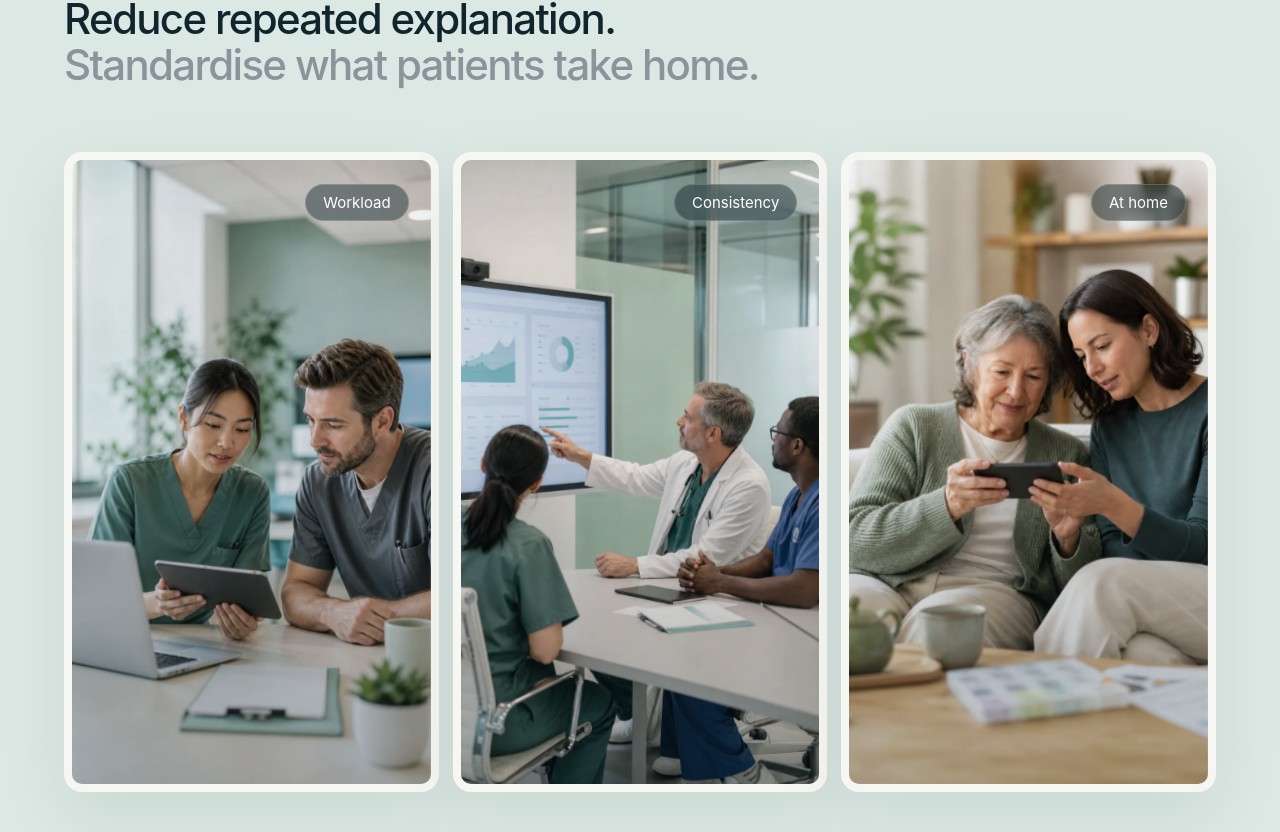
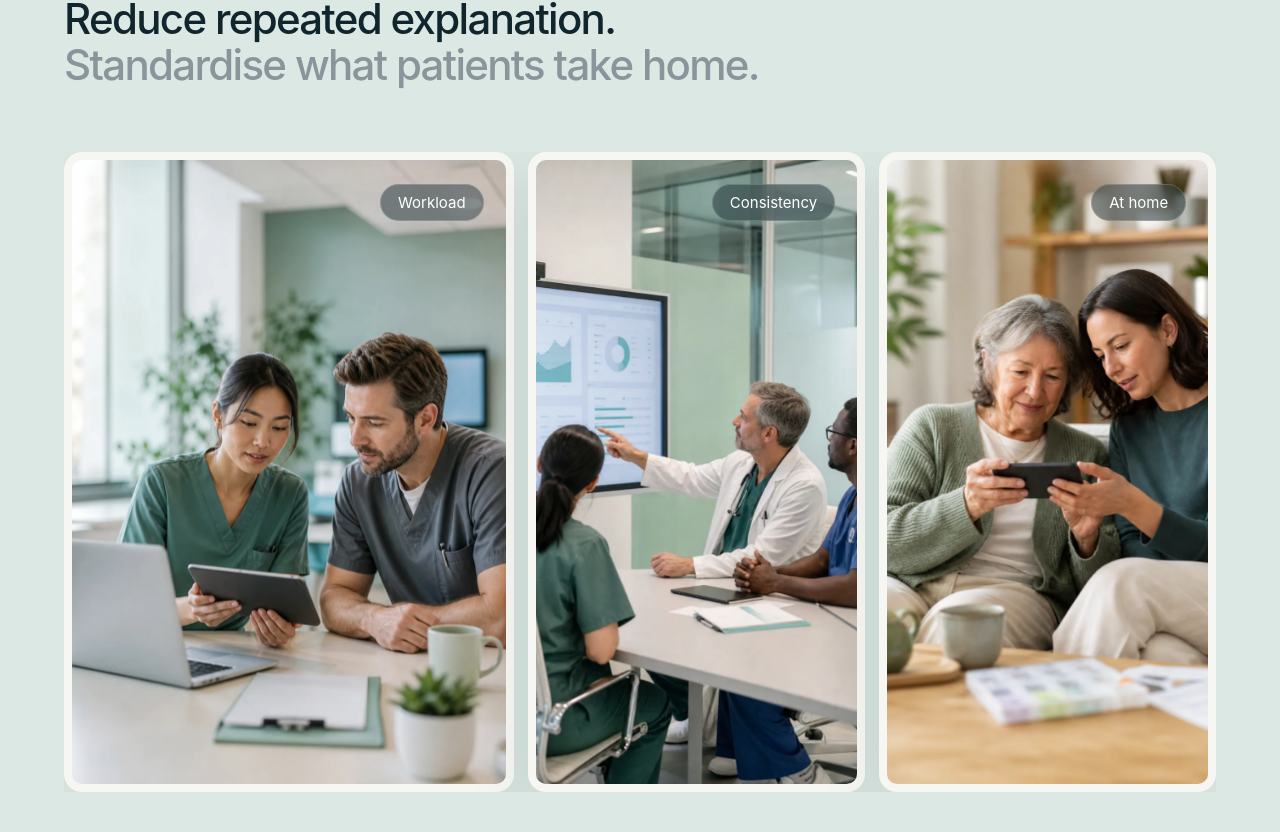
Before and after one commit to STV1222/Medivo-AI-Website, a Next.js app: page / in a window 1280 px wide. Shown: the part 9060-9892 px from the top of the page. Built offline with nearby package versions, Linux system fonts and the light colour scheme; a web font is replaced by a local one.

Commit message:
Smooth expanding healthcare cards

```diff
--- a/app/globals.css
+++ b/app/globals.css
@@ -181,16 +181,19 @@ button{font:inherit}
 .hospital-benefits{background:#dbe8e3;padding:11vw 5vw}
 .hospital-benefits-copy{margin-bottom:5vw}
 .hospital-benefits h2{margin:0;max-width:980px}
-.hospital-benefit-gallery{display:grid;grid-template-columns:repeat(3,minmax(0,1fr));gap:14px;min-height:min(54vw,640px)}
-.hospital-benefit-card{position:relative;min-width:0;overflow:hidden;border-radius:var(--radius);background:#f6f6f2;border:8px solid #f6f6f2;box-shadow:0 24px 70px rgba(16,37,44,.08);isolation:isolate;outline:0;transform:translateZ(0);transition:transform .3s ease,box-shadow .3s ease}
-.hospital-benefit-card:hover,.hospital-benefit-card:focus-within{transform:translate3d(0,-3px,0);box-shadow:0 28px 75px rgba(16,37,44,.12)}
-.benefit-image{position:absolute;inset:0;background-position:center;background-size:cover;filter:saturate(.92) contrast(.98);transform:scale(1.001) translateZ(0);transition:transform .65s cubic-bezier(.2,.7,.2,1),filter .35s ease;will-change:transform}
-.hospital-benefit-card:hover .benefit-image,.hospital-benefit-card:focus-within .benefit-image{transform:scale(1.035) translateZ(0);filter:saturate(1) contrast(1)}
-.hospital-benefit-card:after{content:"";position:absolute;inset:0;background:linear-gradient(180deg,rgba(16,37,44,.04),rgba(16,37,44,.08) 42%,rgba(16,37,44,.32));opacity:.82;transition:opacity .28s ease;z-index:1}
-.hospital-benefit-card:hover:after,.hospital-benefit-card:focus-within:after{opacity:.18}
+.hospital-benefit-gallery{display:flex;gap:14px;height:min(54vw,640px);min-height:560px;overflow:hidden;contain:layout paint}
+.hospital-benefit-card{position:relative;flex:1 1 0;min-width:0;overflow:hidden;border-radius:var(--radius);background:#f6f6f2;border:8px solid #f6f6f2;box-shadow:0 24px 70px rgba(16,37,44,.08);isolation:isolate;outline:0;transform:translateZ(0);transition:flex-grow .72s cubic-bezier(.16,1,.3,1),transform .34s ease;will-change:flex-grow,transform}
+.hospital-benefit-card:first-child{flex-grow:1.35}
+.hospital-benefit-gallery:hover .hospital-benefit-card{flex-grow:.82}
+.hospital-benefit-gallery:has(.hospital-benefit-card:focus-within) .hospital-benefit-card{flex-grow:.82}
+.hospital-benefit-card:hover,.hospital-benefit-card:focus-within{flex-grow:2.45;transform:translate3d(0,-3px,0)}
+.benefit-image{position:absolute;inset:0;background-position:center;background-size:cover;transform:scale(1.002) translateZ(0);transition:transform .85s cubic-bezier(.16,1,.3,1);will-change:transform;backface-visibility:hidden}
+.hospital-benefit-card:hover .benefit-image,.hospital-benefit-card:focus-within .benefit-image{transform:scale(1.035) translateZ(0)}
+.hospital-benefit-card:after{content:"";position:absolute;inset:0;background:linear-gradient(90deg,rgba(246,246,242,.95) 0%,rgba(246,246,242,.9) 47%,rgba(246,246,242,.28) 72%,rgba(16,37,44,.2) 100%);opacity:0;transform:translate3d(-18%,0,0);transition:opacity .34s ease,transform .62s cubic-bezier(.16,1,.3,1);z-index:1;pointer-events:none}
+.hospital-benefit-card:hover:after,.hospital-benefit-card:focus-within:after{opacity:1;transform:translate3d(0,0,0)}
 .benefit-pill{position:absolute;top:24px;right:22px;z-index:3;padding:11px 18px;border-radius:999px;background:rgba(16,37,44,.45);color:white;font-size:15px;line-height:1;backdrop-filter:blur(14px);-webkit-backdrop-filter:blur(14px);box-shadow:inset 0 0 0 1px rgba(255,255,255,.18)}
-.benefit-panel{position:absolute;left:22px;bottom:22px;z-index:2;width:min(calc(100% - 44px),440px);padding:28px;background:rgba(246,246,242,.95);border-radius:14px;box-shadow:0 22px 60px rgba(16,37,44,.16);transform:translate3d(-112%,0,0);opacity:0;transition:opacity .28s ease,transform .46s cubic-bezier(.2,.7,.2,1);will-change:transform}
-.hospital-benefit-card:hover .benefit-panel,.hospital-benefit-card:focus-within .benefit-panel{opacity:1;transform:translate3d(0,0,0)}
+.benefit-panel{position:absolute;left:34px;top:50%;z-index:2;width:min(78%,430px);padding:0;background:transparent;border-radius:0;box-shadow:none;transform:translate3d(-32px,-50%,0);opacity:0;transition:opacity .28s ease,transform .58s cubic-bezier(.16,1,.3,1);will-change:transform}
+.hospital-benefit-card:hover .benefit-panel,.hospital-benefit-card:focus-within .benefit-panel{opacity:1;transform:translate3d(0,-50%,0)}
 .benefit-panel h3{font-size:clamp(28px,3.2vw,46px);line-height:1.02;letter-spacing:var(--title-track);font-weight:480;margin:0 0 26px}
 .benefit-panel p{font-size:17px;line-height:1.55;color:#66757b;margin:0 0 42px}
 .benefit-panel a{display:inline-flex;align-items:center;justify-content:center;gap:16px;min-width:128px;padding:14px 21px;border-radius:999px;background:#132733;color:#fff;font-size:15px;font-weight:560}
@@ -308,7 +311,7 @@ to{opacity:1;transform:none}
 .app-preview{min-height:480px}
 .advantage-grid{grid-template-columns:1fr 1fr}
 .advantage-card{min-height:330px}
-.hospital-benefit-gallery{display:grid;grid-template-columns:1fr;min-height:0;gap:18px}
+.hospital-benefit-gallery{display:grid;grid-template-columns:1fr;height:auto;min-height:0;gap:18px}
 .hospital-benefit-card,.hospital-benefit-card:first-child{height:520px;flex:auto}
 .hospital-benefit-card:after{opacity:1;transform:none;background:linear-gradient(180deg,rgba(16,37,44,.03),rgba(16,37,44,.1) 35%,rgba(246,246,242,.95) 100%)}
 .benefit-panel{left:28px;right:28px;top:auto;bottom:28px;width:auto;opacity:1;transform:none}
```
